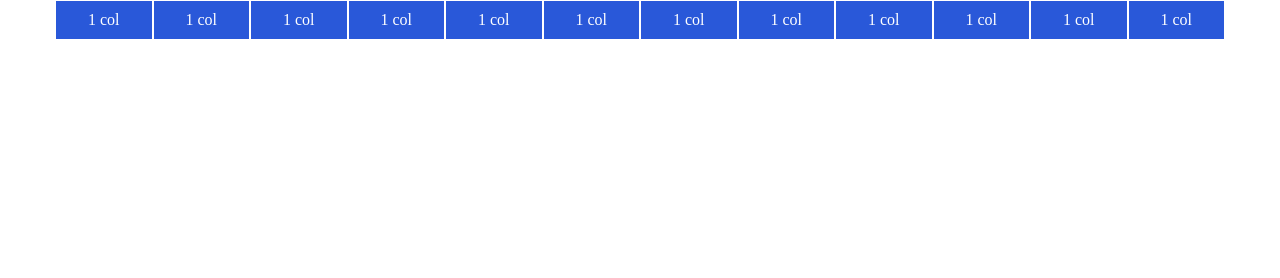
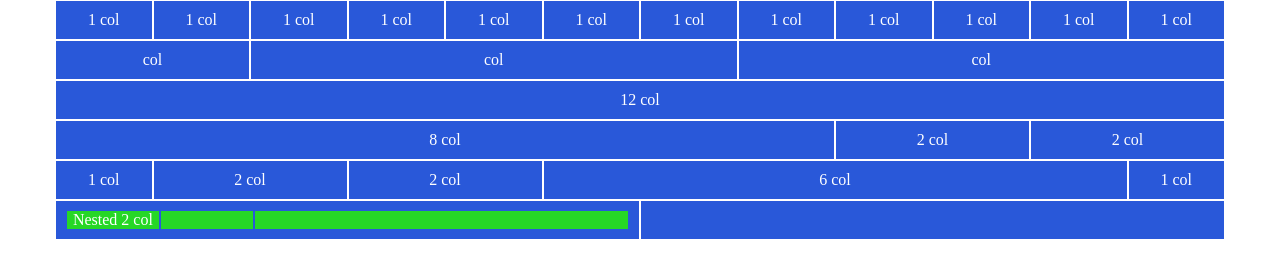
Before and after one commit to hongorgerelchimeg/html-css-12bool, a plain HTML site: page index.html in a window 1280 px wide. Drawn offline with Linux system fonts and the light colour scheme.

Commit message:
Nested col modo #1

```diff
--- a/index.html
+++ b/index.html
@@ -50,6 +50,60 @@
                 1 col
             </div>
         </div>
+
+        <div class="row">
+
+            <div class="col-lg-2">col</div>
+            <div class="col-lg-5">col</div>
+            <div class="col-lg-5">col</div>
+
+        </div>
+
+        <div class="row">
+
+            <div class="col-lg-12">12 col</div>
+
+
+        </div>
+
+        <div class="row">
+
+            <div class="col-lg-8">8 col</div>
+            <div class="col-lg-2">2 col</div>
+            <div class="col-lg-2">2 col</div>
+
+
+        </div>
+
+        <div class="row">
+
+            <div class="col-lg-1">1 col</div>
+            <div class="col-lg-2">2 col</div>
+            <div class="col-lg-2">2 col</div>
+            <div class="col-lg-6">6 col</div>
+            <div class="col-lg-1">1 col</div>
+
+
+
+        </div>
+
+<!-- Nested col modo #1 -->
+
+        <div class="row ">
+
+            <div class="col-lg-6 col-with-padding">
+                <div class="col-lg-2 nested-col">Nested 2  col</div>
+                <div class="col-lg-2 nested-col"></div>
+                <div class="col-lg-8 nested-col"></div>
+            </div>
+            <div class="col-lg-6">
+
+            </div>
+
+
+
+
+        </div>
     </div>
 </body>
 </html>
--- a/styles/main.css
+++ b/styles/main.css
@@ -1,3 +1,8 @@
+:root {
+    --backround: rgb(41, 88, 217);
+}
+
+
 * {
     margin: 0;
     padding: 0;
@@ -7,7 +12,7 @@
 [class*="col-"] {
     height: 40px;
     border: 1px solid white;
-    background-color: rgb(41, 88, 217);
+    background-color: var(--backround);
     text-align: center;
     font-size: 1em;
     color: white;
@@ -16,3 +21,14 @@
     justify-content: center;
     align-items: center;
 }
+
+.col-with-padding {
+    padding: 0 10px;
+}
+
+.nested-col {
+    border: 1px solid var(--backround);
+    background-color: rgb(38, 215, 38);
+    height: 20px;
+
+}
```
